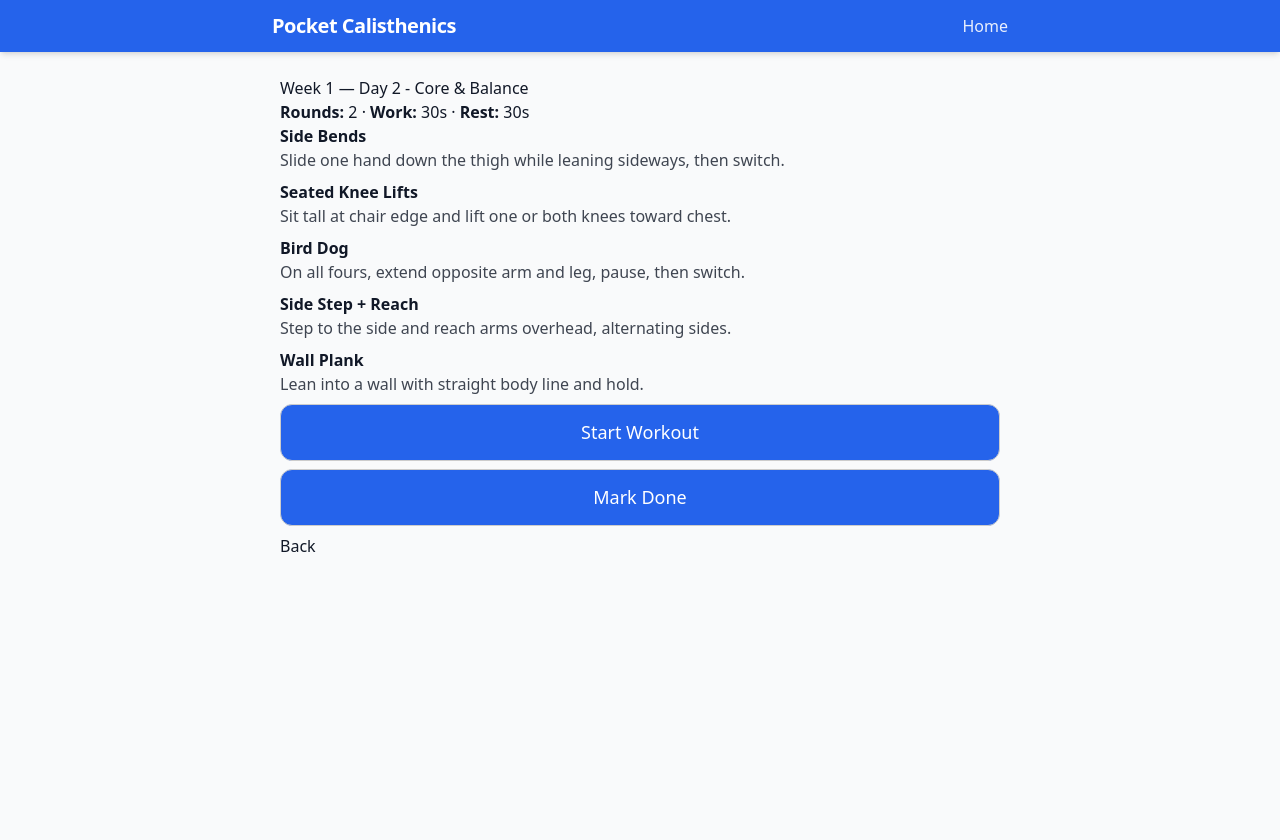
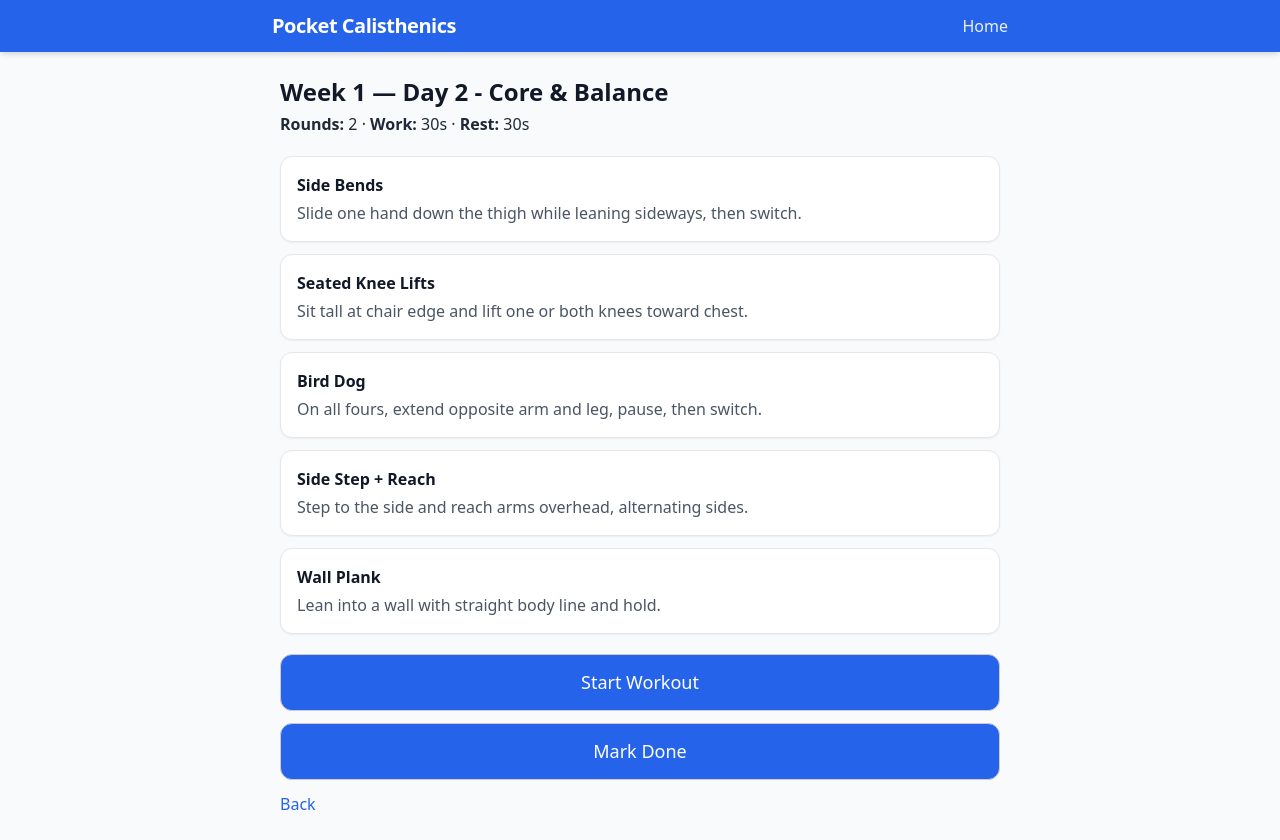
Before and after one commit to kevinbyers77/PocketCalisthenics, a React (Vite) app: page /#/day/1/1 in a window 1280 px wide. Before the commit the page ends 800 px from the top, so only its background shows below. Built offline with nearby package versions, Linux system fonts and the light colour scheme.

Commit message:
Update Day.tsx

```diff
--- a/src/routes/Day.tsx
+++ b/src/routes/Day.tsx
@@ -1,3 +1,4 @@
+import { useState } from "react";
 import { Link, useParams } from "react-router-dom";
 import { useProgram } from "../hooks/useProgram";
 import BigButton from "../components/BigButton";
@@ -6,29 +7,78 @@ export default function Day() {
   const params = useParams();
   const week = Number(params.week);
   const dayIndex = Number(params.dayIndex);
+
   const { getDayByIndex, markDone } = useProgram();
-
   const day = getDayByIndex(week, dayIndex);
 
+  const [toast, setToast] = useState<string | null>(null);
+
+  async function onMarkDone() {
+    try {
+      await markDone(week, day.title);
+      // subtle haptic, if supported
+      (navigator as any).vibrate?.(15);
+      setToast("Saved ✓");
+      window.setTimeout(() => setToast(null), 1600);
+    } catch (err) {
+      console.error(err);
+      setToast("Something went wrong");
+      window.setTimeout(() => setToast(null), 1800);
+    }
+  }
+
   return (
-    <main>
-      <h2>Week {week} — {day.title}</h2>
-      <p><b>Rounds:</b> {day.rounds} · <b>Work:</b> {day.workSec}s · <b>Rest:</b> {day.restSec}s</p>
+    <div className="space-y-5">
+      {/* Title & meta */}
+      <div>
+        <h2 className="text-2xl font-semibold text-gray-900">
+          Week {week} — {day.title}
+        </h2>
+        <p className="mt-1 text-gray-800">
+          <b className="font-semibold">Rounds:</b> {day.rounds}
+          {" · "}
+          <b className="font-semibold">Work:</b> {day.workSec}s
+          {" · "}
+          <b className="font-semibold">Rest:</b> {day.restSec}s
+        </p>
+      </div>
 
-      <ol>
-        {day.exercises.map(ex => (
-          <li key={ex.id} style={{ marginBottom: 8 }}>
-            <div style={{ fontWeight: 600 }}>{ex.name}</div>
-            <div style={{ opacity: 0.8 }}>{ex.description}</div>
+      {/* Exercise list */}
+      <ol className="space-y-3">
+        {day.exercises.map((ex) => (
+          <li
+            key={ex.id}
+            className="rounded-xl border border-gray-200 bg-white p-4 shadow-sm"
+          >
+            <div className="font-semibold text-gray-900">{ex.name}</div>
+            <div className="mt-1 text-gray-600">{ex.description}</div>
           </li>
         ))}
       </ol>
 
-      <div style={{ display: "grid", gap: 8 }}>
-        <Link to={`/timer/${week}/${dayIndex}`}><BigButton>Start Workout</BigButton></Link>
-        <BigButton onClick={() => markDone(week, day.title).then(()=>alert("Marked done."))}>Mark Done</BigButton>
-        <Link to="/">Back</Link>
+      {/* Actions */}
+      <div className="grid gap-3">
+        <Link to={`/timer/${week}/${dayIndex}`}>
+          <BigButton>Start Workout</BigButton>
+        </Link>
+
+        <BigButton onClick={onMarkDone}>Mark Done</BigButton>
+
+        <Link to="/" className="text-brand hover:underline justify-self-start">
+          Back
+        </Link>
       </div>
-    </main>
+
+      {/* Toast */}
+      {toast && (
+        <div
+          role="status"
+          aria-live="polite"
+          className="fixed bottom-4 left-1/2 -translate-x-1/2 rounded-xl bg-emerald-600 px-4 py-2 text-white shadow-lg"
+        >
+          {toast}
+        </div>
+      )}
+    </div>
   );
 }
```
